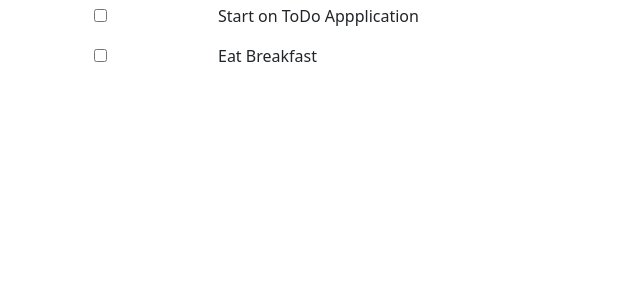
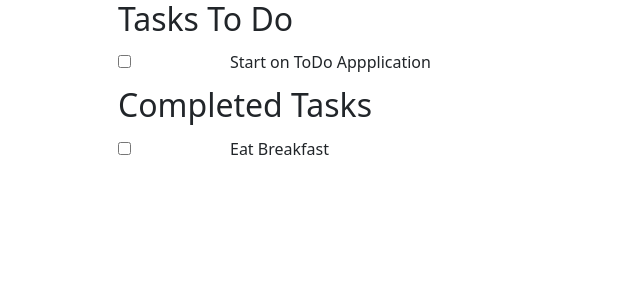
Before and after one commit to chrisgawbill/ToDoWebApp, a React (Create React App) app: page / in a window 1280 px wide. Shown: the top 300 px of the page, without its empty margins (0-640 px from the left). Built offline with nearby package versions, Linux system fonts and the light colour scheme.

Commit message:
Refactored ToDos into its own file, way easier to manage that in its own file

```diff
--- /dev/null
+++ b/src/components/todo-holder.tsx
@@ -0,0 +1,90 @@
+import { useEffect, useState } from "react";
+import { Container, Row } from "react-bootstrap";
+import { Todo, isCompleted } from "../data/Todo";
+import ToDoRow from "./todo-row";
+
+interface ToDoHolderProps {
+  toDoList: Todo[];
+  infoPanelState: Boolean;
+  setInfoPanelState: Function;
+  setCurrentToDoItem: Function;
+}
+/**
+ *
+ * @param ToDoHolderProps
+ * @returns A container holding not completed ToDos and completed ToDos
+ */
+export default function ToDoHolder({
+  toDoList,
+  infoPanelState,
+  setInfoPanelState,
+  setCurrentToDoItem,
+}: ToDoHolderProps) {
+    const [completedToDos, setCompletedToDos] = useState<Todo[]>([])
+    const [uncompletedToDos, setUncompletedToDos] = useState<Todo[]>([])
+    useEffect(() => {
+        setCompletedToDos(FilterToDoList(toDoList, isCompleted.Completed))
+        setUncompletedToDos(FilterToDoList(toDoList, isCompleted.NotCompleted))
+    },[toDoList])
+  return (
+    <Container>
+      <Container id="notCompletedToDos">
+        <Row>
+          <h2>Tasks To Do</h2>
+        </Row>
+        <Row>
+          {IterateToDoList(
+            uncompletedToDos,
+            infoPanelState,
+            setInfoPanelState,
+            setCurrentToDoItem
+          )}
+        </Row>
+      </Container>
+      <Container id="completedToDos">
+        <Row>
+            <h2>Completed Tasks</h2>
+        </Row>
+        <Row>
+        {IterateToDoList(
+            completedToDos,
+            infoPanelState,
+            setInfoPanelState,
+            setCurrentToDoItem
+          )}
+        </Row>
+      </Container>
+    </Container>
+  );
+}
+/**
+ *
+ * @param toDoList
+ * @param panelState
+ * @param changeAddPanelState
+ * @param setCurrentToDoItem
+ * @returns ToDoRow Component
+ */
+function IterateToDoList(
+  toDoList: Todo[],
+  panelState: Boolean,
+  changeAddPanelState: Function,
+  setCurrentToDoItem: Function
+) {
+  if (toDoList.length === 0) {
+    return <p>"There are no ToDo's!"</p>;
+  }
+  return toDoList.map((toDoItem, i) => (
+    <ToDoRow
+      toDoItem={toDoItem}
+      rowState={panelState}
+      rowOnClick={changeAddPanelState}
+      currentToDoSelected={setCurrentToDoItem}
+      key={i}
+    ></ToDoRow>
+  ));
+}
+function FilterToDoList(toDoList:Todo[], filterBy:isCompleted){
+    const filteredList = toDoList.filter((toDo) => toDo.completed === filterBy)
+    return filteredList
+}
--- a/src/components/todo-info-panel.tsx
+++ b/src/components/todo-info-panel.tsx
@@ -1,4 +1,4 @@
-import { Col, Form, Row } from "react-bootstrap";
+import { Button, Col, Form, Row } from "react-bootstrap";
 import { Todo, isCompleted } from "../data/Todo";
 import { useState } from "react";
 
@@ -7,7 +7,9 @@ interface ToDoInfoPanelProps {
 }
 export default function ToDoInfoPanel({ toDoItem }: ToDoInfoPanelProps) {
   const [toDoItemName, setToDoItemName] = useState<string>(toDoItem.name);
-  const [toDoItemStatus, setToDoItemStatus] = useState<isCompleted>(toDoItem.completed)
+  const [toDoItemStatus, setToDoItemStatus] = useState<isCompleted>(
+    toDoItem.completed
+  );
   return (
     <Form>
       <Col>
@@ -24,17 +26,25 @@ export default function ToDoInfoPanel({ toDoItem }: ToDoInfoPanelProps) {
         <Row>
           <Form.Group>
             <Form.Label>Status: </Form.Label>
-            <Form.Select value={toDoItemStatus} onChange={(event) => {
-              if(event.target.value === "0"){
-                setToDoItemStatus(isCompleted.NotCompleted)
-              }else{
-                setToDoItemStatus(isCompleted.Completed)
-              }
-            }}>
+            <Form.Select
+              value={toDoItemStatus}
+              onChange={(event) => {
+                if (event.target.value === "0") {
+                  setToDoItemStatus(isCompleted.NotCompleted);
+                } else {
+                  setToDoItemStatus(isCompleted.Completed);
+                }
+              }}
+            >
               <option value={isCompleted.NotCompleted}>Not Completed</option>
               <option value={isCompleted.Completed}>Completed</option>
             </Form.Select>
           </Form.Group>
+          <Row>
+            <Button variant="primary" type="submit">
+              Submit
+            </Button>
+          </Row>
         </Row>
       </Col>
     </Form>
--- a/src/pages/Home.tsx
+++ b/src/pages/Home.tsx
@@ -3,38 +3,23 @@ import { Todo, initialToDoData, isCompleted } from "../data/Todo";
 import ToDoRow from "../components/todo-row";
 import { Col, Container, Row } from "react-bootstrap";
 import ToDoInfoPanel from "../components/todo-info-panel";
+import ToDoHolder from "../components/todo-holder";
 /**
  *
  * @returns HomePage with Components loaded
  */
 export default function Home() {
   const [toDoList, setToDoList] = useState<Todo[]>(initialToDoData);
-  const [addPanelState, setAddPanelState] = useState<Boolean>(false)
+  const [infoPanelState, setInfoPanelState] = useState<Boolean>(false)
   const [currentToDoItem, setCurrentToDoItem] = useState<Todo>(new Todo("", isCompleted.NotCompleted))
   return (
     <Container>
       <Row>
-        <Col md={8}>{IterateToDoList(toDoList, addPanelState, setAddPanelState, setCurrentToDoItem)}</Col>
-        <Col md={4} style={{display:ConvertAddPanelState(addPanelState)}}>{AddPanelWithInfo(currentToDoItem)}</Col>
+        <Col md={8}><ToDoHolder toDoList={toDoList} infoPanelState={infoPanelState} setInfoPanelState={setInfoPanelState} setCurrentToDoItem={setCurrentToDoItem}/></Col>
+        <Col md={4} style={{display:ConvertAddPanelState(infoPanelState)}}>{AddPanelWithInfo(currentToDoItem)}</Col>
       </Row>
     </Container>
   );
-}
-/**
- *
- * @param toDoList
- * @param panelState
- * @param changeAddPanelState
- * @param setCurrentToDoItem
- * @returns ToDoRow Component
- */
-function IterateToDoList(toDoList: Todo[], panelState:Boolean, changeAddPanelState:Function, setCurrentToDoItem:Function) {
-  if (toDoList.length === 0) {
-    return <p>"There are no ToDo's!"</p>;
-  }
-  return toDoList.map((toDoItem, i) => (
-    <ToDoRow toDoItem={toDoItem} rowState={panelState} rowOnClick={changeAddPanelState} currentToDoSelected={setCurrentToDoItem}  key={i}></ToDoRow>
-  ));
 }
 /**
  *
```
